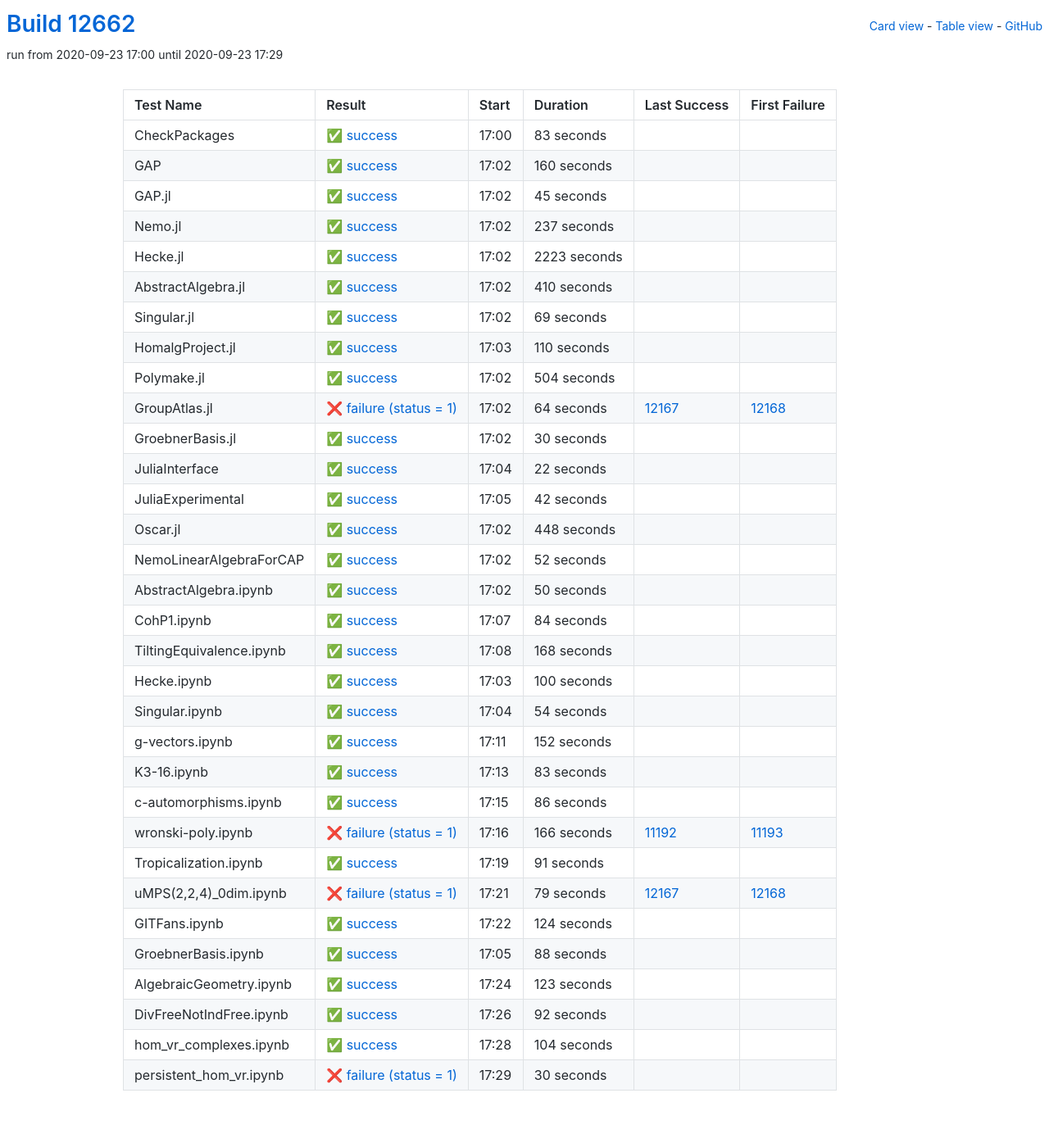
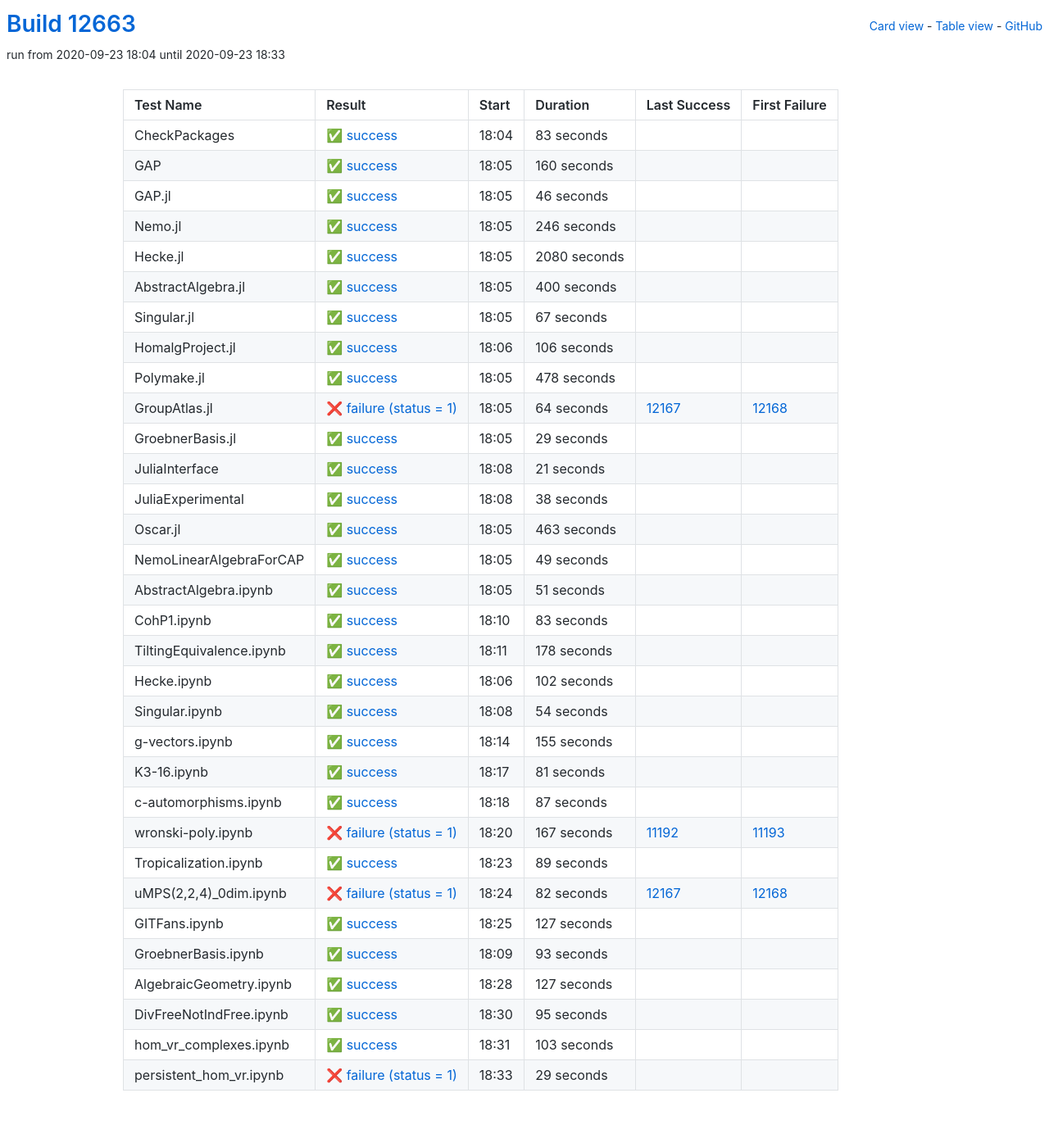
Before and after one commit to oscar-system/oscar-ci-status, a Jekyll site: the page built from table.html, in a window 1280 px wide. Shown: the whole page at 82% size. Built offline with Jekyll 4.4.1, drawn with Linux system fonts in a browser that asks for light colours.

Commit message:
Build #12663

```diff
--- a/_data/ci.yml
+++ b/_data/ci.yml
@@ -1,6 +1,6 @@
 ---
-build: 12662
-build_url: https://oscarci.mathematik.uni-kl.de/job/oscar/12662/
+build: 12663
+build_url: https://oscarci.mathematik.uni-kl.de/job/oscar/12663/
 job: oscar
 organization: oscar-system
 repo: oscar-ci-status
@@ -8,8 +8,8 @@
 tests:
 - name: CheckPackages
   id: checkpackages
-  log: https://oscarci.mathematik.uni-kl.de/job/oscar/12662/artifact/logs/build-12662/CheckPackages.log
-  start: 2020-09-23 17:00
+  log: https://oscarci.mathematik.uni-kl.de/job/oscar/12663/artifact/logs/build-12663/CheckPackages.log
+  start: 2020-09-23 18:04
   success: true
   exitcode: 0
   status: success
@@ -20,8 +20,8 @@
   first_failure_url:
 - name: GAP
   id: gap
-  log: https://oscarci.mathematik.uni-kl.de/job/oscar/12662/artifact/logs/build-12662/GAP.log
-  start: 2020-09-23 17:02
+  log: https://oscarci.mathematik.uni-kl.de/job/oscar/12663/artifact/logs/build-12663/GAP.log
+  start: 2020-09-23 18:05
   success: true
   exitcode: 0
   status: success
@@ -32,92 +32,92 @@
   first_failure_url:
 - name: GAP.jl
   id: gap-jl
-  log: https://oscarci.mathematik.uni-kl.de/job/oscar/12662/artifact/logs/build-12662/GAP.jl.log
-  start: 2020-09-23 17:02
+  log: https://oscarci.mathematik.uni-kl.de/job/oscar/12663/artifact/logs/build-12663/GAP.jl.log
+  start: 2020-09-23 18:05
   success: true
   exitcode: 0
   status: success
-  duration: 45
+  duration: 46
   last_success: false
   last_success_url:
   first_failure: false
   first_failure_url:
 - name: Nemo.jl
   id: nemo-jl
-  log: https://oscarci.mathematik.uni-kl.de/job/oscar/12662/artifact/logs/build-12662/Nemo.jl.log
-  start: 2020-09-23 17:02
+  log: https://oscarci.mathematik.uni-kl.de/job/oscar/12663/artifact/logs/build-12663/Nemo.jl.log
+  start: 2020-09-23 18:05
   success: true
   exitcode: 0
   status: success
-  duration: 237
+  duration: 246
   last_success: false
   last_success_url:
   first_failure: false
   first_failure_url:
 - name: Hecke.jl
   id: hecke-jl
-  log: https://oscarci.mathematik.uni-kl.de/job/oscar/12662/artifact/logs/build-12662/Hecke.jl.log
-  start: 2020-09-23 17:02
+  log: https://oscarci.mathematik.uni-kl.de/job/oscar/12663/artifact/logs/build-12663/Hecke.jl.log
+  start: 2020-09-23 18:05
   success: true
   exitcode: 0
   status: success
-  duration: 2223
+  duration: 2080
   last_success: false
   last_success_url:
   first_failure: false
   first_failure_url:
 - name: AbstractAlgebra.jl
   id: abstractalgebra-jl
-  log: https://oscarci.mathematik.uni-kl.de/job/oscar/12662/artifact/logs/build-12662/AbstractAlgebra.jl.log
-  start: 2020-09-23 17:02
+  log: https://oscarci.mathematik.uni-kl.de/job/oscar/12663/artifact/logs/build-12663/AbstractAlgebra.jl.log
+  start: 2020-09-23 18:05
   success: true
   exitcode: 0
   status: success
-  duration: 410
+  duration: 400
   last_success: false
   last_success_url:
   first_failure: false
   first_failure_url:
 - name: Singular.jl
   id: singular-jl
-  log: https://oscarci.mathematik.uni-kl.de/job/oscar/12662/artifact/logs/build-12662/Singular.jl.log
-  start: 2020-09-23 17:02
+  log: https://oscarci.mathematik.uni-kl.de/job/oscar/12663/artifact/logs/build-12663/Singular.jl.log
+  start: 2020-09-23 18:05
   success: true
   exitcode: 0
   status: success
-  duration: 69
+  duration: 67
   last_success: false
   last_success_url:
   first_failure: false
   first_failure_url:
 - name: HomalgProject.jl
   id: homalgproject-jl
-  log: https://oscarci.mathematik.uni-kl.de/job/oscar/12662/artifact/logs/build-12662/HomalgProject.jl.log
-  start: 2020-09-23 17:03
+  log: https://oscarci.mathematik.uni-kl.de/job/oscar/12663/artifact/logs/build-12663/HomalgProject.jl.log
+  start: 2020-09-23 18:06
   success: true
   exitcode: 0
   status: success
-  duration: 110
+  duration: 106
   last_success: false
   last_success_url:
   first_failure: false
   first_failure_url:
 - name: Polymake.jl
   id: polymake-jl
-  log: https://oscarci.mathematik.uni-kl.de/job/oscar/12662/artifact/logs/build-12662/Polymake.jl.log
-  start: 2020-09-23 17:02
+  log: https://oscarci.mathematik.uni-kl.de/job/oscar/12663/artifact/logs/build-12663/Polymake.jl.log
+  start: 2020-09-23 18:05
   success: true
   exitcode: 0
   status: success
-  duration: 504
+  duration: 478
   last_success: false
   last_success_url:
   first_failure: false
   first_failure_url:
 - name: GroupAtlas.jl
   id: groupatlas-jl
-  log: https://oscarci.mathematik.uni-kl.de/job/oscar/12662/artifact/logs/build-12662/GroupAtlas.jl.log
-  start: 2020-09-23 17:02
+  log: https://oscarci.mathematik.uni-kl.de/job/oscar/12663/artifact/logs/build-12663/GroupAtlas.jl.log
+  start: 2020-09-23 18:05
   success: false
   exitcode: 1
   status: failure
@@ -128,116 +128,116 @@
   first_failure_url: https://oscarci.mathematik.uni-kl.de/job/oscar/12168/
 - name: GroebnerBasis.jl
   id: groebnerbasis-jl
-  log: https://oscarci.mathematik.uni-kl.de/job/oscar/12662/artifact/logs/build-12662/GroebnerBasis.jl.log
-  start: 2020-09-23 17:02
+  log: https://oscarci.mathematik.uni-kl.de/job/oscar/12663/artifact/logs/build-12663/GroebnerBasis.jl.log
+  start: 2020-09-23 18:05
   success: true
   exitcode: 0
   status: success
-  duration: 30
+  duration: 29
   last_success: false
   last_success_url:
   first_failure: false
   first_failure_url:
 - name: JuliaInterface
   id: juliainterface
-  log: https://oscarci.mathematik.uni-kl.de/job/oscar/12662/artifact/logs/build-12662/JuliaInterface.log
-  start: 2020-09-23 17:04
+  log: https://oscarci.mathematik.uni-kl.de/job/oscar/12663/artifact/logs/build-12663/JuliaInterface.log
+  start: 2020-09-23 18:08
   success: true
   exitcode: 0
   status: success
-  duration: 22
+  duration: 21
   last_success: false
   last_success_url:
   first_failure: false
   first_failure_url:
 - name: JuliaExperimental
   id: juliaexperimental
-  log: https://oscarci.mathematik.uni-kl.de/job/oscar/12662/artifact/logs/build-12662/JuliaExperimental.log
-  start: 2020-09-23 17:05
+  log: https://oscarci.mathematik.uni-kl.de/job/oscar/12663/artifact/logs/build-12663/JuliaExperimental.log
+  start: 2020-09-23 18:08
   success: true
   exitcode: 0
   status: success
-  duration: 42
+  duration: 38
   last_success: false
   last_success_url:
   first_failure: false
   first_failure_url:
 - name: Oscar.jl
   id: oscar-jl
-  log: https://oscarci.mathematik.uni-kl.de/job/oscar/12662/artifact/logs/build-12662/Oscar.jl.log
-  start: 2020-09-23 17:02
+  log: https://oscarci.mathematik.uni-kl.de/job/oscar/12663/artifact/logs/build-12663/Oscar.jl.log
+  start: 2020-09-23 18:05
   success: true
   exitcode: 0
   status: success
-  duration: 448
+  duration: 463
   last_success: false
   last_success_url:
   first_failure: false
   first_failure_url:
 - name: NemoLinearAlgebraForCAP
   id: nemolinearalgebraforcap
-  log: https://oscarci.mathematik.uni-kl.de/job/oscar/12662/artifact/logs/build-12662/NemoLinearAlgebraForCAP.log
-  start: 2020-09-23 17:02
+  log: https://oscarci.mathematik.uni-kl.de/job/oscar/12663/artifact/logs/build-12663/NemoLinearAlgebraForCAP.log
+  start: 2020-09-23 18:05
   success: true
   exitcode: 0
   status: success
-  duration: 52
+  duration: 49
   last_success: false
   last_success_url:
   first_failure: false
   first_failure_url:
 - name: AbstractAlgebra.ipynb
   id: abstractalgebra-ipynb
-  log: https://oscarci.mathematik.uni-kl.de/job/oscar/12662/artifact/logs/build-12662/AbstractAlgebra.ipynb.log
-  start: 2020-09-23 17:02
+  log: https://oscarci.mathematik.uni-kl.de/job/oscar/12663/artifact/logs/build-12663/AbstractAlgebra.ipynb.log
+  start: 2020-09-23 18:05
   success: true
   exitcode: 0
   status: success
-  duration: 50
+  duration: 51
   last_success: false
   last_success_url:
   first_failure: false
   first_failure_url:
 - name: CohP1.ipynb
   id: cohp1-ipynb
-  log: https://oscarci.mathematik.uni-kl.de/job/oscar/12662/artifact/logs/build-12662/CohP1.ipynb.log
-  start: 2020-09-23 17:07
+  log: https://oscarci.mathematik.uni-kl.de/job/oscar/12663/artifact/logs/build-12663/CohP1.ipynb.log
+  start: 2020-09-23 18:10
   success: true
   exitcode: 0
   status: success
-  duration: 84
+  duration: 83
   last_success: false
   last_success_url:
   first_failure: false
   first_failure_url:
 - name: TiltingEquivalence.ipynb
   id: tiltingequivalence-ipynb
-  log: https://oscarci.mathematik.uni-kl.de/job/oscar/12662/artifact/logs/build-12662/TiltingEquivalence.ipynb.log
-  start: 2020-09-23 17:08
+  log: https://oscarci.mathematik.uni-kl.de/job/oscar/12663/artifact/logs/build-12663/TiltingEquivalence.ipynb.log
+  start: 2020-09-23 18:11
   success: true
   exitcode: 0
   status: success
-  duration: 168
+  duration: 178
   last_success: false
   last_success_url:
   first_failure: false
   first_failure_url:
 - name: Hecke.ipynb
   id: hecke-ipynb
-  log: https://oscarci.mathematik.uni-kl.de/job/oscar/12662/artifact/logs/build-12662/Hecke.ipynb.log
-  start: 2020-09-23 17:03
+  log: https://oscarci.mathematik.uni-kl.de/job/oscar/12663/artifact/logs/build-12663/Hecke.ipynb.log
+  start: 2020-09-23 18:06
   success: true
   exitcode: 0
   status: success
-  duration: 100
+  duration: 102
   last_success: false
   last_success_url:
   first_failure: false
   first_failure_url:
 - name: Singular.ipynb
   id: singular-ipynb
-  log: https://oscarci.mathematik.uni-kl.de/job/oscar/12662/artifact/logs/build-12662/Singular.ipynb.log
-  start: 2020-09-23 17:04
+  log: https://oscarci.mathematik.uni-kl.de/job/oscar/12663/artifact/logs/build-12663/Singular.ipynb.log
+  start: 2020-09-23 18:08
   success: true
   exitcode: 0
   status: success
@@ -248,144 +248,144 @@
   first_failure_url:
 - name: g-vectors.ipynb
   id: g-vectors-ipynb
-  log: https://oscarci.mathematik.uni-kl.de/job/oscar/12662/artifact/logs/build-12662/g-vectors.ipynb.log
-  start: 2020-09-23 17:11
+  log: https://oscarci.mathematik.uni-kl.de/job/oscar/12663/artifact/logs/build-12663/g-vectors.ipynb.log
+  start: 2020-09-23 18:14
   success: true
   exitcode: 0
   status: success
-  duration: 152
+  duration: 155
   last_success: false
   last_success_url:
   first_failure: false
   first_failure_url:
 - name: K3-16.ipynb
   id: k3-16-ipynb
-  log: https://oscarci.mathematik.uni-kl.de/job/oscar/12662/artifact/logs/build-12662/K3-16.ipynb.log
-  start: 2020-09-23 17:13
+  log: https://oscarci.mathematik.uni-kl.de/job/oscar/12663/artifact/logs/build-12663/K3-16.ipynb.log
+  start: 2020-09-23 18:17
   success: true
   exitcode: 0
   status: success
-  duration: 83
+  duration: 81
   last_success: false
   last_success_url:
   first_failure: false
   first_failure_url:
 - name: c-automorphisms.ipynb
   id: c-automorphisms-ipynb
-  log: https://oscarci.mathematik.uni-kl.de/job/oscar/12662/artifact/logs/build-12662/c-automorphisms.ipynb.log
-  start: 2020-09-23 17:15
+  log: https://oscarci.mathematik.uni-kl.de/job/oscar/12663/artifact/logs/build-12663/c-automorphisms.ipynb.log
+  start: 2020-09-23 18:18
   success: true
   exitcode: 0
   status: success
-  duration: 86
+  duration: 87
   last_success: false
   last_success_url:
   first_failure: false
   first_failure_url:
 - name: wronski-poly.ipynb
   id: wronski-poly-ipynb
-  log: https://oscarci.mathematik.uni-kl.de/job/oscar/12662/artifact/logs/build-12662/wronski-poly.ipynb.log
-  start: 2020-09-23 17:16
+  log: https://oscarci.mathematik.uni-kl.de/job/oscar/12663/artifact/logs/build-12663/wronski-poly.ipynb.log
+  start: 2020-09-23 18:20
   success: false
   exitcode: 1
   status: failure
-  duration: 166
+  duration: 167
   last_success: 11192
   last_success_url: https://oscarci.mathematik.uni-kl.de/job/oscar/11192/
   first_failure: 11193
   first_failure_url: https://oscarci.mathematik.uni-kl.de/job/oscar/11193/
 - name: Tropicalization.ipynb
   id: tropicalization-ipynb
-  log: https://oscarci.mathematik.uni-kl.de/job/oscar/12662/artifact/logs/build-12662/Tropicalization.ipynb.log
-  start: 2020-09-23 17:19
+  log: https://oscarci.mathematik.uni-kl.de/job/oscar/12663/artifact/logs/build-12663/Tropicalization.ipynb.log
+  start: 2020-09-23 18:23
   success: true
   exitcode: 0
   status: success
-  duration: 91
+  duration: 89
   last_success: false
   last_success_url:
   first_failure: false
   first_failure_url:
 - name: uMPS(2,2,4)_0dim.ipynb
   id: umps-2-2-4-0dim-ipynb
-  log: https://oscarci.mathematik.uni-kl.de/job/oscar/12662/artifact/logs/build-12662/uMPS-2-2-4-_0dim.ipynb.log
-  start: 2020-09-23 17:21
+  log: https://oscarci.mathematik.uni-kl.de/job/oscar/12663/artifact/logs/build-12663/uMPS-2-2-4-_0dim.ipynb.log
+  start: 2020-09-23 18:24
   success: false
   exitcode: 1
   status: failure
-  duration: 79
+  duration: 82
   last_success: 12167
   last_success_url: https://oscarci.mathematik.uni-kl.de/job/oscar/12167/
   first_failure: 12168
   first_failure_url: https://oscarci.mathematik.uni-kl.de/job/oscar/12168/
 - name: GITFans.ipynb
   id: gitfans-ipynb
-  log: https://oscarci.mathematik.uni-kl.de/job/oscar/12662/artifact/logs/build-12662/GITFans.ipynb.log
-  start: 2020-09-23 17:22
+  log: https://oscarci.mathematik.uni-kl.de/job/oscar/12663/artifact/logs/build-12663/GITFans.ipynb.log
+  start: 2020-09-23 18:25
   success: true
   exitcode: 0
   status: success
-  duration: 124
+  duration: 127
   last_success: false
   last_success_url:
   first_failure: false
   first_failure_url:
 - name: GroebnerBasis.ipynb
   id: groebnerbasis-ipynb
-  log: https://oscarci.mathematik.uni-kl.de/job/oscar/12662/artifact/logs/build-12662/GroebnerBasis.ipynb.log
-  start: 2020-09-23 17:05
+  log: https://oscarci.mathematik.uni-kl.de/job/oscar/12663/artifact/logs/build-12663/GroebnerBasis.ipynb.log
+  start: 2020-09-23 18:09
   success: true
   exitcode: 0
   status: success
-  duration: 88
+  duration: 93
   last_success: false
   last_success_url:
   first_failure: false
   first_failure_url:
 - name: AlgebraicGeometry.ipynb
   id: algebraicgeometry-ipynb
-  log: https://oscarci.mathematik.uni-kl.de/job/oscar/12662/artifact/logs/build-12662/AlgebraicGeometry.ipynb.log
-  start: 2020-09-23 17:24
+  log: https://oscarci.mathematik.uni-kl.de/job/oscar/12663/artifact/logs/build-12663/AlgebraicGeometry.ipynb.log
+  start: 2020-09-23 18:28
   success: true
   exitcode: 0
   status: success
-  duration: 123
+  duration: 127
   last_success: false
   last_success_url:
   first_failure: false
   first_failure_url:
 - name: DivFreeNotIndFree.ipynb
   id: divfreenotindfree-ipynb
-  log: https://oscarci.mathematik.uni-kl.de/job/oscar/12662/artifact/logs/build-12662/DivFreeNotIndFree.ipynb.log
-  start: 2020-09-23 17:26
+  log: https://oscarci.mathematik.uni-kl.de/job/oscar/12663/artifact/logs/build-12663/DivFreeNotIndFree.ipynb.log
+  start: 2020-09-23 18:30
   success: true
   exitcode: 0
   status: success
-  duration: 92
+  duration: 95
   last_success: false
   last_success_url:
   first_failure: false
   first_failure_url:
 - name: hom_vr_complexes.ipynb
   id: hom-vr-complexes-ipynb
-  log: https://oscarci.mathematik.uni-kl.de/job/oscar/12662/artifact/logs/build-12662/hom_vr_complexes.ipynb.log
-  start: 2020-09-23 17:28
+  log: https://oscarci.mathematik.uni-kl.de/job/oscar/12663/artifact/logs/build-12663/hom_vr_complexes.ipynb.log
+  start: 2020-09-23 18:31
   success: true
   exitcode: 0
   status: success
-  duration: 104
+  duration: 103
   last_success: false
   last_success_url:
   first_failure: false
   first_failure_url:
 - name: persistent_hom_vr.ipynb
   id: persistent-hom-vr-ipynb
-  log: https://oscarci.mathematik.uni-kl.de/job/oscar/12662/artifact/logs/build-12662/persistent_hom_vr.ipynb.log
-  start: 2020-09-23 17:29
+  log: https://oscarci.mathematik.uni-kl.de/job/oscar/12663/artifact/logs/build-12663/persistent_hom_vr.ipynb.log
+  start: 2020-09-23 18:33
   success: false
   exitcode: 1
   status: failure
-  duration: 30
+  duration: 29
   last_success: false
   last_success_url:
   first_failure: false
```
Also changed, not shown: README.md.
